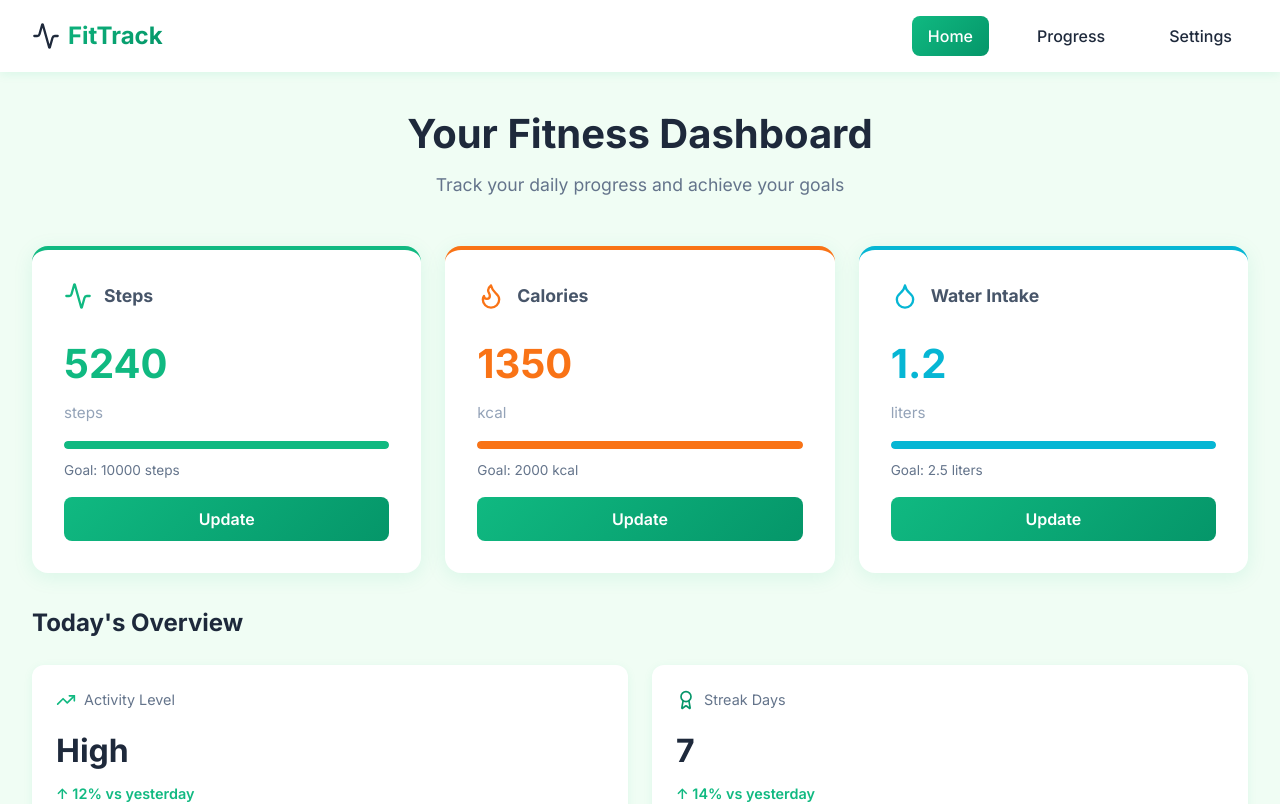
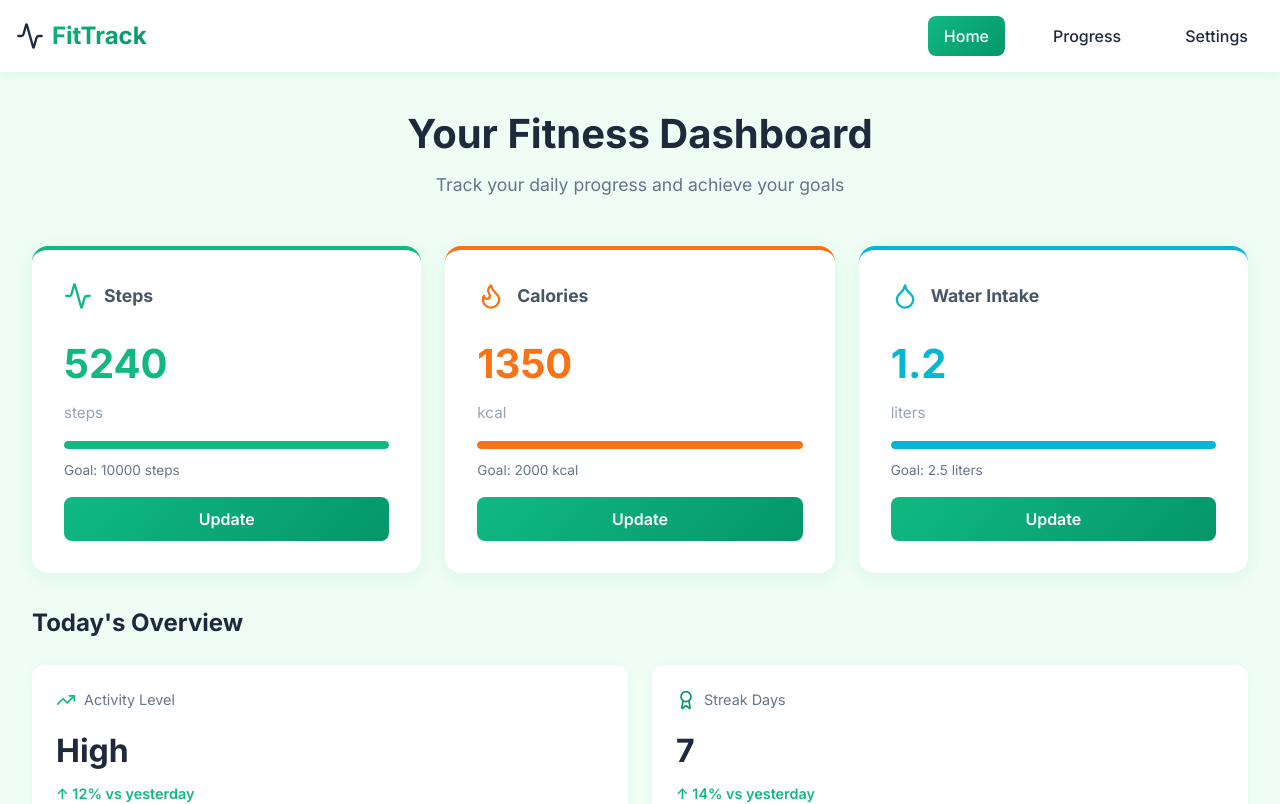
Before and after one commit to Dee-webtech/Fitness-tracker-tsx-reactjs, a React (Vite) app: page / in a window 1280 px wide. Shown: the top 804 px of the page. Built offline with nearby package versions, Linux system fonts and the light colour scheme.

Commit message:
Add changes

```diff
--- a/src/App.css
+++ b/src/App.css
@@ -39,7 +39,7 @@ body {
   display: flex;
   justify-content: space-between;
   align-items: center;
-  padding: 1rem 2rem;
+  padding: 1rem 1rem;
   box-shadow: 0 2px 10px rgba(16, 185, 129, 0.1);
   position: sticky;
   top: 0;
```
Also changed, not shown: src/index.css (line endings or trailing spaces).
